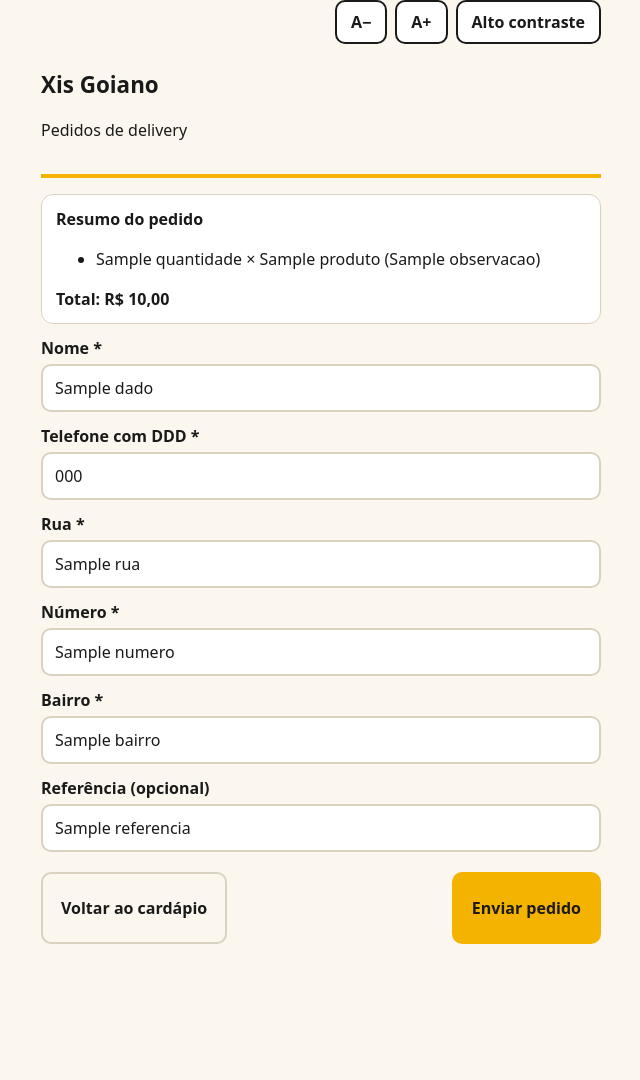
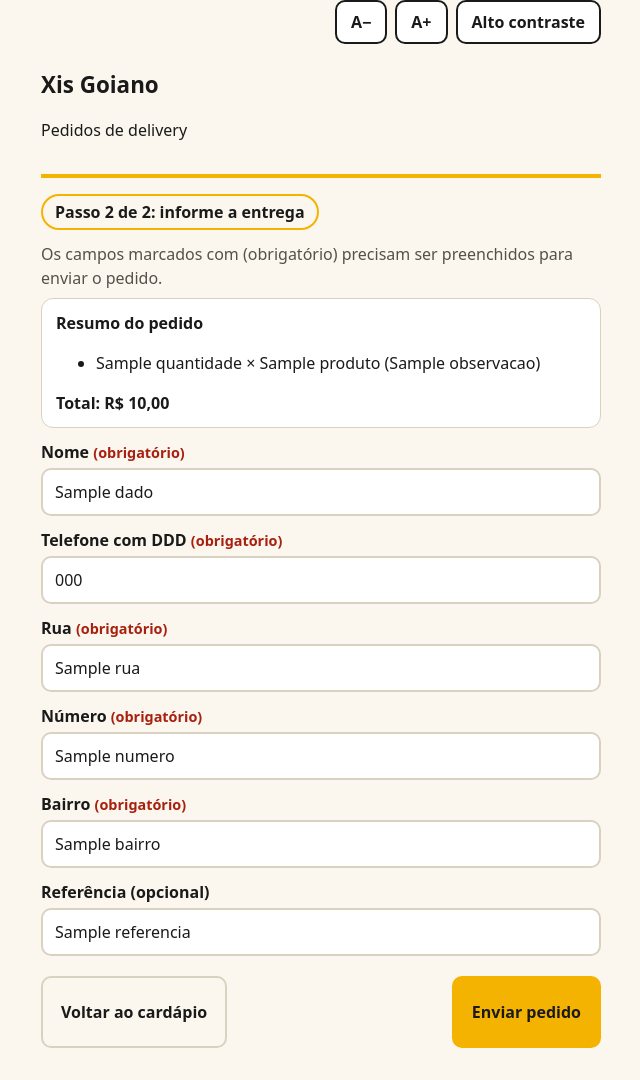
Before and after one commit to GustavoSoares492/app-pedidos-xis-goiano, a Flask app: template app/templates/endereco.html in a window 1280 px wide. Shown: the whole page, without its empty margins (319-959 px from the left). Before the commit the page ends 944 px from the top, so only its background shows below. Run offline with Flask 3, Linux system fonts and the light colour scheme; the template is opened without the code that fills it: most values are stand-ins (such as "Sample title", 1, 10 or a date in 2020); some libraries are stand-ins or nearby versions.

Commit message:
feat: adiciona passos, campos obrigatorios destacados e erros mais claros apos feedback

```diff
--- a/app/templates/_estilos_pedido.html
+++ b/app/templates/_estilos_pedido.html
@@ -14,4 +14,8 @@
   .resumo, .ok { background:var(--card); border:1px solid var(--line); border-radius:12px; padding:12px 14px; margin-bottom:12px; }
   .ok { border:2px solid var(--acc); text-align:center; }
   .acoes { display:flex; justify-content:space-between; gap:12px; margin-top:20px; flex-wrap:wrap; }
+  .passo { display:inline-block; font-weight:800; padding:4px 12px; border:2px solid var(--acc); border-radius:999px; margin:0 0 12px; }
+  .obrig { color:var(--erro); font-weight:700; font-size:.9em; }
+  .legenda { margin:0 0 8px; color:var(--mut); }
+  .erro .icone { margin-right:6px; }
 </style>
--- a/app/templates/endereco.html
+++ b/app/templates/endereco.html
@@ -3,10 +3,13 @@
 {% block estilos %}{% include "_estilos_pedido.html" %}{% endblock %}
 {% block conteudo %}
   {% macro campo(nome, rotulo, limite, tipo="text", obrigatorio=True) %}
-    <label for="{{ nome }}">{{ rotulo }}{% if obrigatorio %} *{% endif %}</label>
+    <label for="{{ nome }}">{{ rotulo }}{% if obrigatorio %} <span class="obrig">(obrigatório)</span>{% endif %}</label>
     <input type="{{ tipo }}" id="{{ nome }}" name="{{ nome }}" maxlength="{{ limite }}" value="{{ dados.get(nome, '') }}"{% if nome in erros %} aria-invalid="true" aria-describedby="erro_{{ nome }}"{% endif %}>
-    {% if nome in erros %}<p class="erro" id="erro_{{ nome }}">{{ erros[nome] }}</p>{% endif %}
+    {% if nome in erros %}<p class="erro" id="erro_{{ nome }}"><span class="icone" aria-hidden="true">&#9888;</span>{{ erros[nome] }}</p>{% endif %}
   {% endmacro %}
+
+  <p class="passo">Passo 2 de 2: informe a entrega</p>
+  <p class="legenda">Os campos marcados com (obrigatório) precisam ser preenchidos para enviar o pedido.</p>
 
   <section class="resumo" aria-label="Resumo do pedido">
     <strong>Resumo do pedido</strong>
@@ -18,7 +21,7 @@
     <strong>Total: {{ total | brl }}</strong>
   </section>
 
-  {% if erros %}<p class="aviso" role="alert">Corrija os campos indicados para enviar o pedido.</p>{% endif %}
+  {% if erros %}<p class="aviso" role="alert"><span class="icone" aria-hidden="true">&#9888;</span> Corrija os campos indicados para enviar o pedido.</p>{% endif %}
 
   <form method="post" action="{{ url_for('main.registrar_pedido') }}" novalidate>
     <input type="hidden" name="csrf_token" value="{{ csrf_token() }}">
@@ -37,4 +40,8 @@
       <button type="submit" class="btn">Enviar pedido</button>
     </div>
   </form>
+  <script>
+    var primeiroErro = document.querySelector('[aria-invalid="true"]');
+    if (primeiroErro) { primeiroErro.focus(); }
+  </script>
 {% endblock %}
```
Also changed, not shown: app/templates/cardapio.html (+5 -3 lines).
